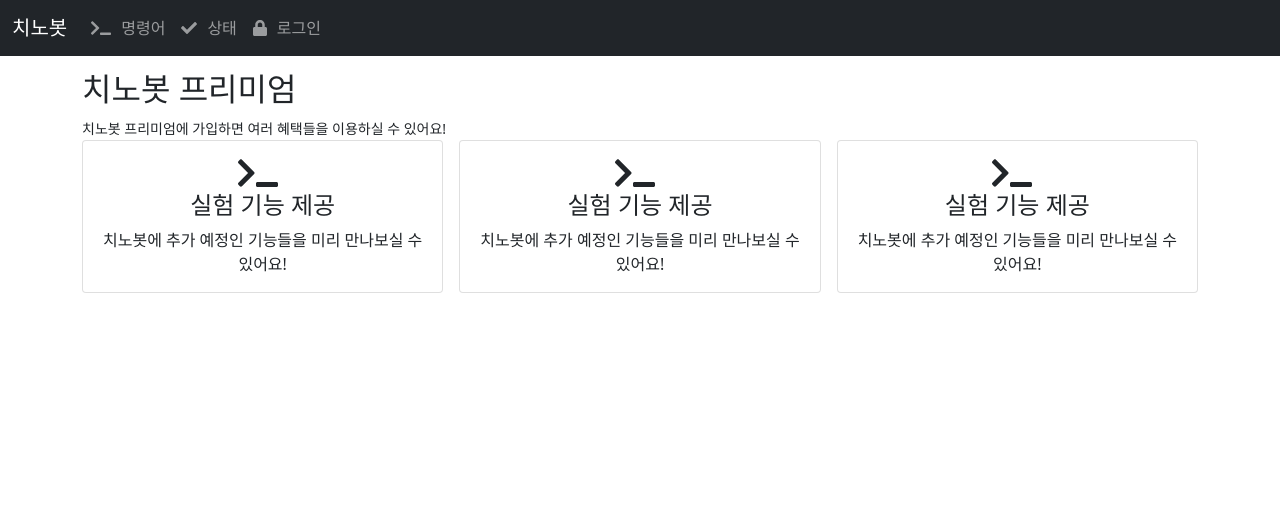
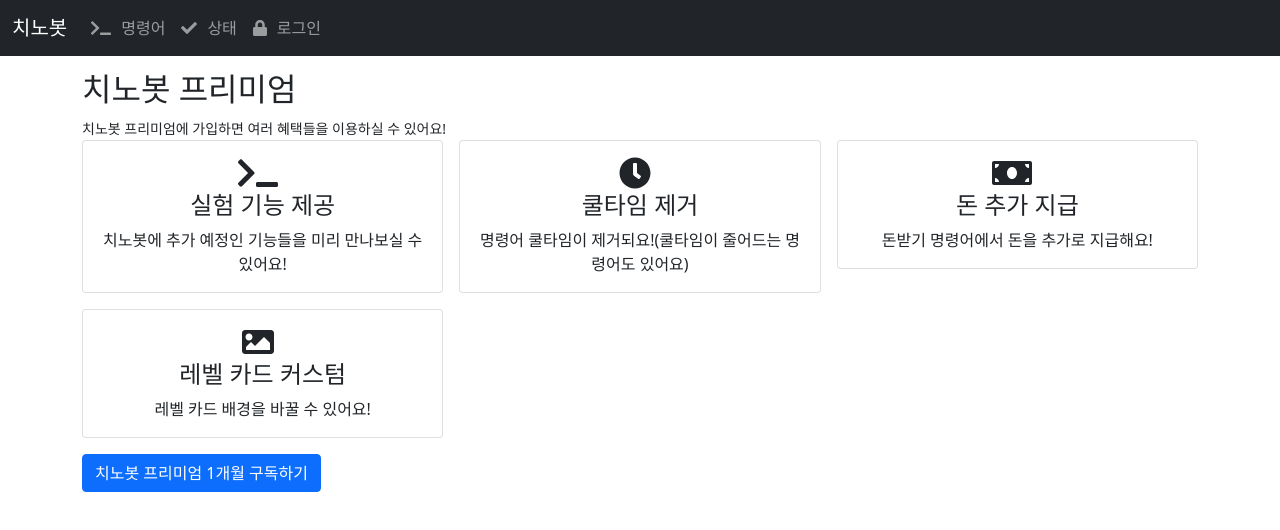
Before and after one commit to pikokr/chino-rewrite-frontend, a React (Create React App) app: page /premium in a window 1280 px wide. Shown: the top 530 px of the page. Built offline with nearby package versions, Linux system fonts and the light colour scheme.

Commit message:
feat: premium description

```diff
--- a/src/views/Premium/index.js
+++ b/src/views/Premium/index.js
@@ -22,22 +22,32 @@ class Premium extends Component {
                         <div className="col">
                             <div className="card">
                                 <div className="card-body text-center">
-                                    <FontAwesomeIcon size="2x" icon={['fas', 'terminal']} style={{marginRight: 10}}/>
-                                    <h4>실험 기능 제공</h4>
-                                    <span>치노봇에 추가 예정인 기능들을 미리 만나보실 수 있어요!</span>
+                                    <FontAwesomeIcon size="2x" icon={['fas', 'clock']} style={{marginRight: 10}}/>
+                                    <h4>쿨타임 제거</h4>
+                                    <span>명령어 쿨타임이 제거되요!(쿨타임이 줄어드는 명령어도 있어요)</span>
                                 </div>
                             </div>
                         </div>
                         <div className="col">
                             <div className="card">
                                 <div className="card-body text-center">
-                                    <FontAwesomeIcon size="2x" icon={['fas', 'terminal']} style={{marginRight: 10}}/>
-                                    <h4>실험 기능 제공</h4>
-                                    <span>치노봇에 추가 예정인 기능들을 미리 만나보실 수 있어요!</span>
+                                    <FontAwesomeIcon size="2x" icon={['fas', 'money-bill']} style={{marginRight: 10}}/>
+                                    <h4>돈 추가 지급</h4>
+                                    <span>돈받기 명령어에서 돈을 추가로 지급해요!</span>
+                                </div>
+                            </div>
+                        </div>
+                        <div className="col">
+                            <div className="card">
+                                <div className="card-body text-center">
+                                    <FontAwesomeIcon size="2x" icon={['fas', 'image']} style={{marginRight: 10}}/>
+                                    <h4>레벨 카드 커스텀</h4>
+                                    <span>레벨 카드 배경을 바꿀 수 있어요!</span>
                                 </div>
                             </div>
                         </div>
                     </div>
+                    <button className="btn btn-primary mt-3">치노봇 프리미엄 1개월 구독하기</button>
                 </div>
             </Layout>
         );
```
